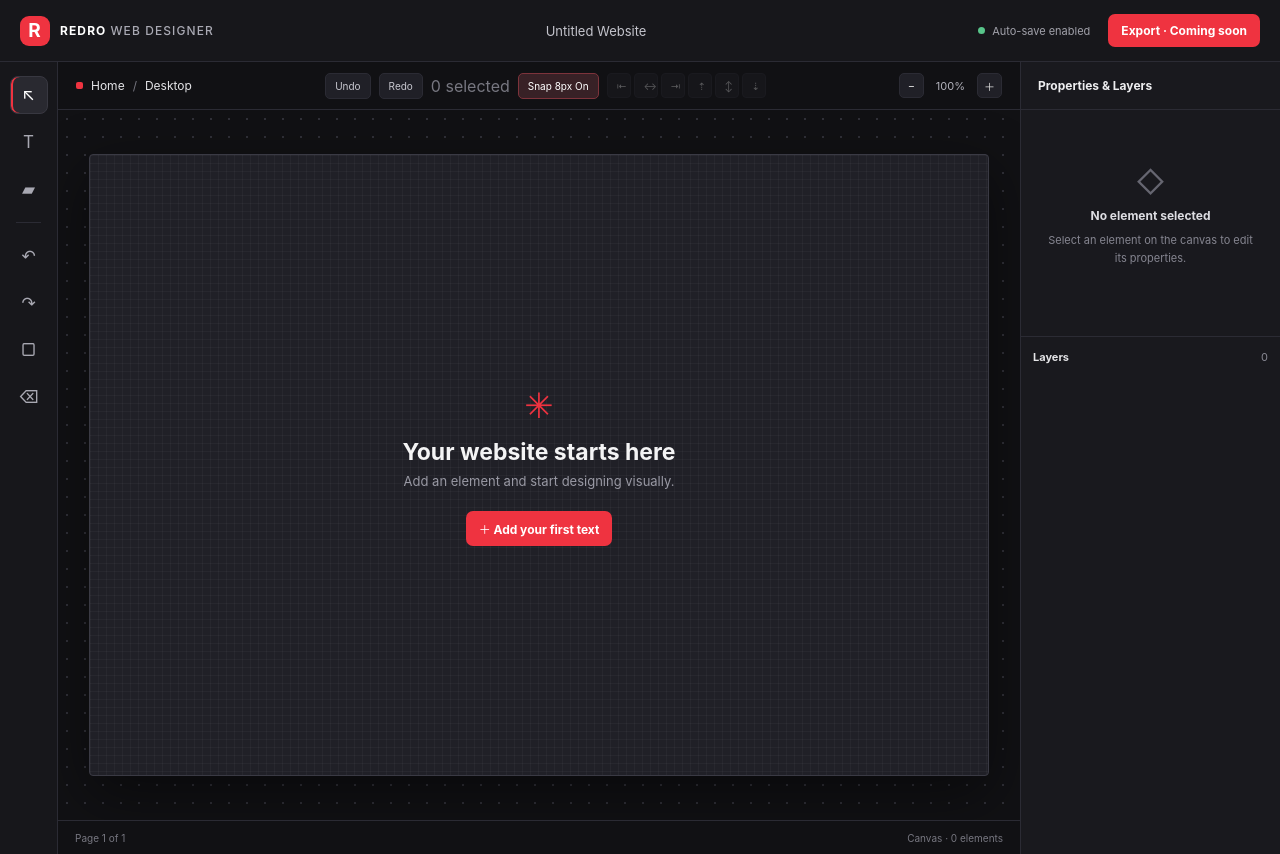
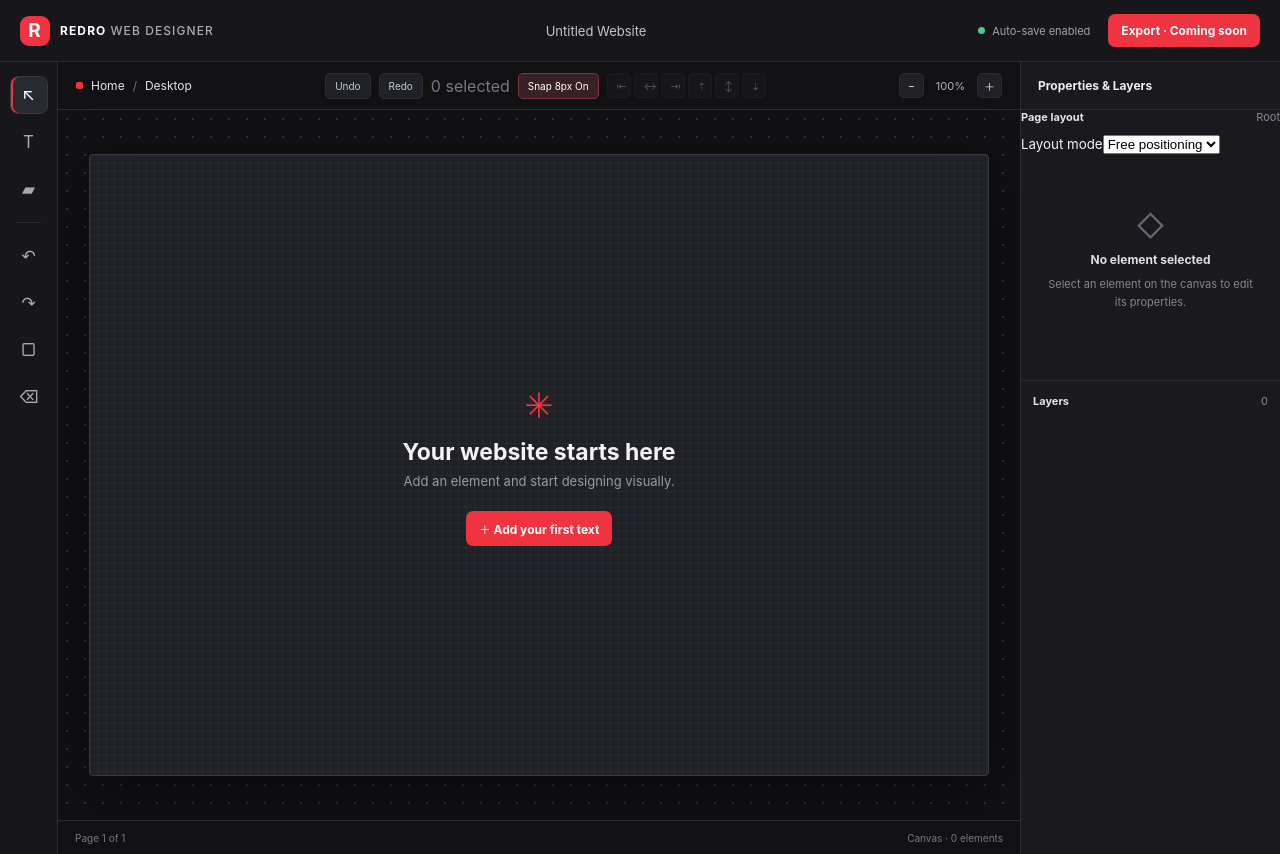
Before and after one commit to mhamedshasho/Redro-web-designer-, a React (Vite) app: page / in a window 1280 px wide. Built offline with nearby package versions, Linux system fonts and the light colour scheme.

Commit message:
feat: add page flexbox and grid inspector controls

```diff
--- a/src/App.tsx
+++ b/src/App.tsx
@@ -335,6 +335,22 @@ export default function App() {
 
         <aside className="inspector">
           <div className="panel-heading">Properties & Layers</div>
+          <div className="page-layout-panel">
+            <div className="layers-heading">Page layout <span>Root</span></div>
+            <label><small>Layout mode</small><select value={pageLayout.mode} onFocus={() => useEditorStore.getState().commitHistory()} onChange={(event) => updatePageLayout({ mode: event.target.value as "free" | "flex" | "grid" | "flow" })}><option value="free">Free positioning</option><option value="flex">Flexbox</option><option value="grid">CSS Grid</option><option value="flow">Flow</option></select></label>
+            {pageLayout.mode !== "free" && <>
+              <div className="property-grid">
+                <label><small>Gap</small><input type="number" min="0" max="200" value={pageLayout.gap} onFocus={() => useEditorStore.getState().commitHistory()} onChange={(event) => updatePageLayout({ gap: Math.max(0, Math.min(200, Number(event.target.value))) })} /></label>
+                <label><small>Padding</small><input type="number" min="0" max="200" value={pageLayout.padding} onFocus={() => useEditorStore.getState().commitHistory()} onChange={(event) => updatePageLayout({ padding: Math.max(0, Math.min(200, Number(event.target.value))) })} /></label>
+              </div>
+              {pageLayout.mode === "flex" && <label><small>Direction</small><select value={pageLayout.direction} onFocus={() => useEditorStore.getState().commitHistory()} onChange={(event) => updatePageLayout({ direction: event.target.value as "row" | "column" })}><option value="row">Horizontal</option><option value="column">Vertical</option></select></label>}
+              {pageLayout.mode === "grid" && <label><small>Columns</small><input type="number" min="1" max="12" value={pageLayout.columns} onFocus={() => useEditorStore.getState().commitHistory()} onChange={(event) => updatePageLayout({ columns: Math.max(1, Math.min(12, Number(event.target.value))) })} /></label>}
+              <div className="property-grid">
+                <label><small>Justify</small><select value={pageLayout.justifyContent} onFocus={() => useEditorStore.getState().commitHistory()} onChange={(event) => updatePageLayout({ justifyContent: event.target.value as typeof pageLayout.justifyContent })}><option value="start">Start</option><option value="center">Center</option><option value="end">End</option><option value="space-between">Space between</option><option value="space-around">Space around</option></select></label>
+                <label><small>Align items</small><select value={pageLayout.alignItems} onFocus={() => useEditorStore.getState().commitHistory()} onChange={(event) => updatePageLayout({ alignItems: event.target.value as typeof pageLayout.alignItems })}><option value="start">Start</option><option value="center">Center</option><option value="end">End</option><option value="stretch">Stretch</option></select></label>
+              </div>
+            </>}
+          </div>
           {selectedNode ? (
             <div className="inspector-content">
               <span className="field-label">Selected element</span>
```
